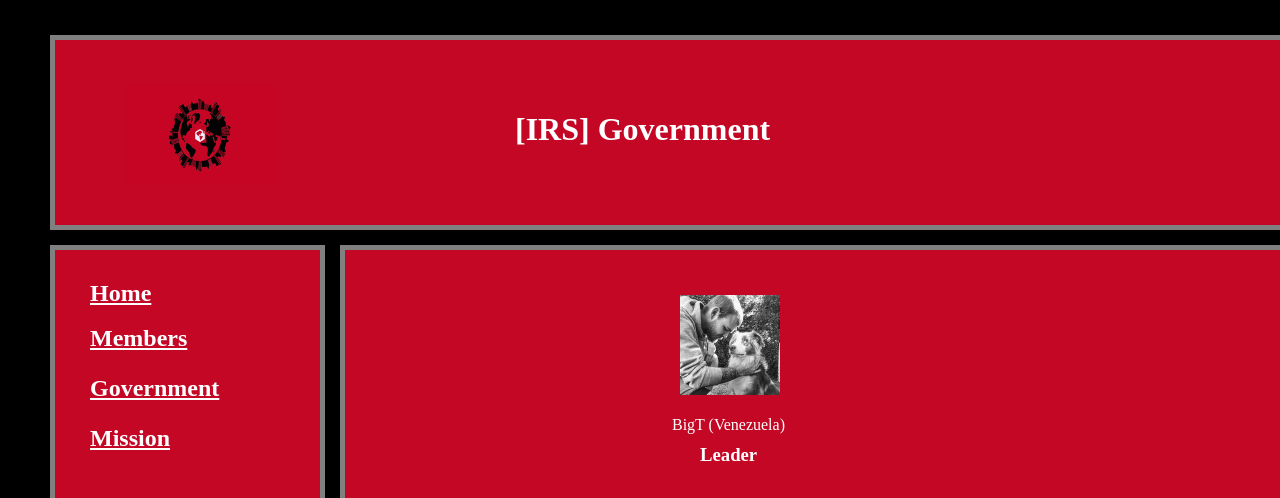
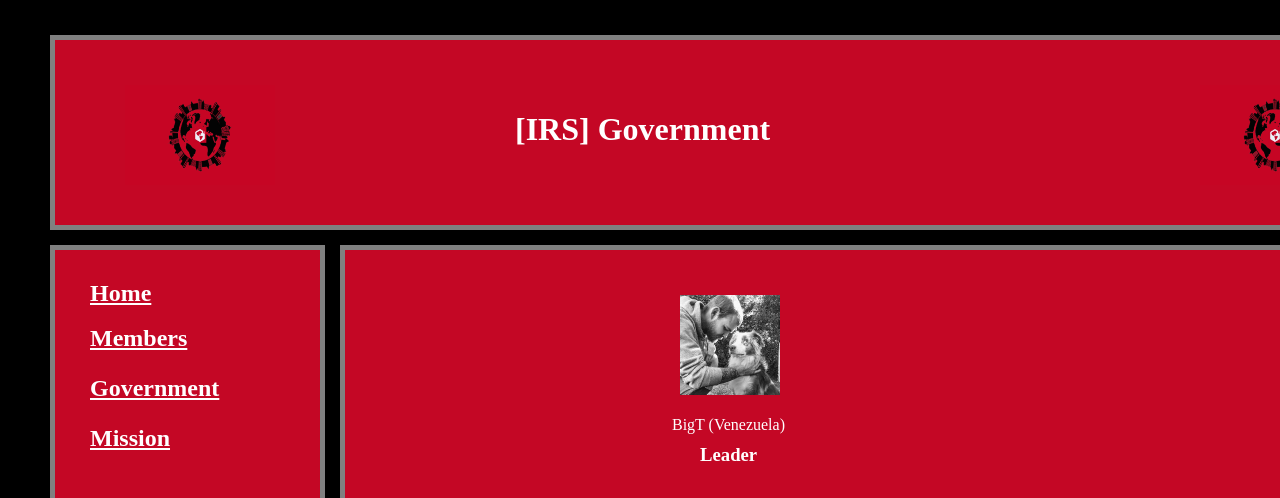
Before and after one commit to BigTallahasee/-IRS-Website, a plain HTML site: page pages/government.html in a window 1280 px wide. Shown: the top 498 px of the page. Drawn offline with Linux system fonts and the light colour scheme.

Commit message:
Update government.html

```diff
--- a/pages/government.html
+++ b/pages/government.html
@@ -18,8 +18,8 @@
     </head>
     <body>
         <span>
-            <div style="position:absolute; background-color: gray; width: 1575px; height: 195px; top: 35px; left: 50px;"></div>
-            <div style="position: absolute; background-color: rgb(196, 7, 37); width: 1565px; height: 185px; top: 40px; left: 55px;">
+            <div style="position:absolute; background-color: gray; width: 1375px; height: 195px; top: 35px; left: 50px;"></div>
+            <div style="position: absolute; background-color: rgb(196, 7, 37); width: 1365px; height: 185px; top: 40px; left: 55px;">
                 <img src="../irs.png" width="150px" height="100px" style="position: absolute; top: 45px; left:70px;">
                 <h1 style="position: absolute; top: 50px; left: 460px; color: white;">[IRS] Government</h1>
                 <img src="../irs.png" width="150px" height="100px" style="position: absolute; top: 45px; right:70px;">
```
